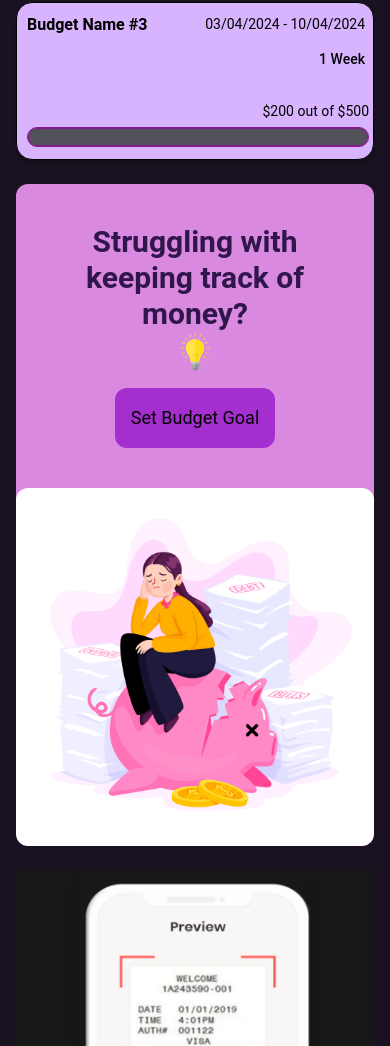
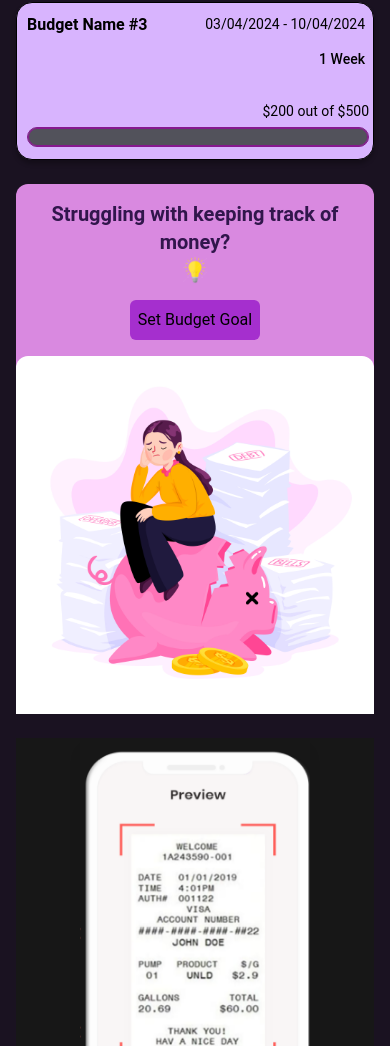
Before and after one commit to Danny2705/budget-application, a React (Create React App) app: page / in a window 390 px wide. Shown: the part 925-1971 px from the top of the page. Built offline with nearby package versions, Linux system fonts and the light colour scheme; no server answers; sample sign-in values are in the browser's storage.

Commit message:
Make responsive for the BudgetImage component

```diff
--- a/src/components/BudgetImage/BudgetImage.jsx
+++ b/src/components/BudgetImage/BudgetImage.jsx
@@ -2,19 +2,19 @@ import React from "react";
 
 export default function BudgetImage() {
   return (
-    <div className=' h-[[calc(100vw*0.6)]] md:h-[900px] lg:h-[calc(100vw*0.35)] xl:h-[calc(100vw*0.35)] bg-main-lightPurple rounded-xl flex flex-col lg:flex-row justify-between items-center overflow-hidden mt-6'>
-      <div className='w-full lg:w-1/2 p-10 lg:p-16 flex flex-col justify-center items-center'>
-        <span className='text-3xl lg:text-5xl text-[#31164c] font-bold text-center mb-4'>
+    <div className=' h-[[calc(100vw*0.6)]] md:h-[900px] lg:h-[calc(100vw*0.35)] xl:h-[calc(100vw*0.35)] bg-main-lightPurple rounded-t-xl lg:rounded-xl flex flex-col lg:flex-row justify-between items-center overflow-hidden mt-6'>
+      <div className='w-full lg:w-1/2 p-4 lg:p-16 flex flex-col justify-center items-center'>
+        <span className='text-xl lg:text-5xl text-[#31164c] font-bold text-center mb-4'>
           Struggling with keeping track of money?
           <span className='block'>
             <img
               src='./light.png'
               alt='Yellow Light'
-              className='w-10 mx-auto'
+              className='w-7 mx-auto lg:w-10'
             />
           </span>
         </span>
-        <button className='text-lg lg:text-xl text-black p-4 bg-[#A52FCE] text-center rounded-xl'>
+        <button className=' text-base lg:text-xl text-black p-2 lg:p-4 bg-[#A52FCE] text-center rounded-md lg:rounded-xl'>
           Set Budget Goal
         </button>
       </div>
@@ -23,7 +23,7 @@ export default function BudgetImage() {
         <img
           src='./pig.jpg'
           alt='Pink Pig'
-          className='w-full h-auto lg:h-full rounded-xl'
+          className='w-full h-auto lg:h-full rounded-t-xl lg:rounded-xl'
         />
       </div>
     </div>
```
